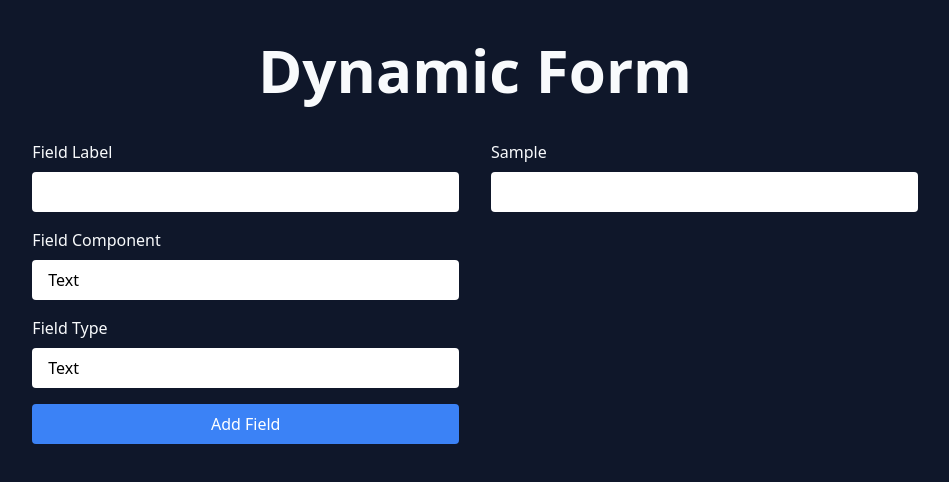
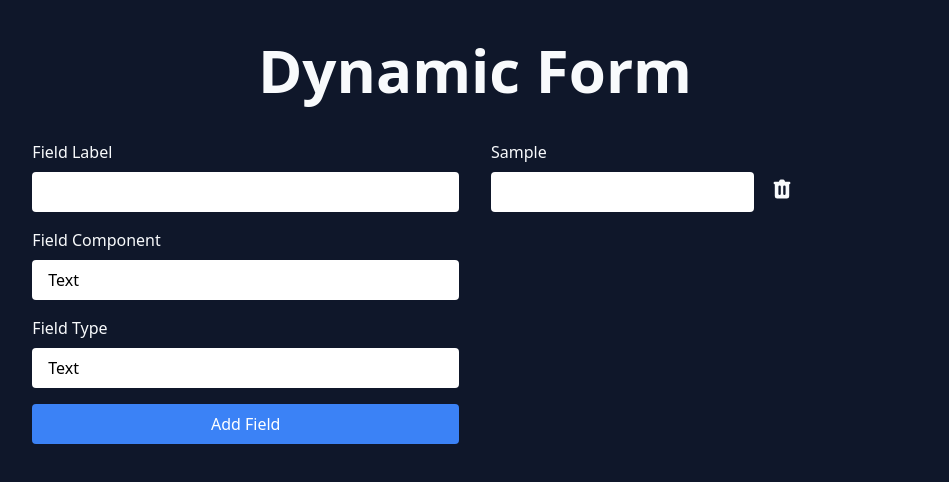
Before and after one commit to angelmtztrc/dynamic-form, a React (Vite) app: page / in a window 1280 px wide. Both pictures are taken after typing "Sample" into the empty fields and a click on the button "Add Field". Shown: the top 482 px of the page, without its empty margins (165-1114 px from the left). Built offline with nearby package versions, Linux system fonts and the light colour scheme.

Commit message:
feat:  delete fields

```diff
--- a/package.json
+++ b/package.json
@@ -7,6 +7,7 @@
     "preview": "vite preview"
   },
   "dependencies": {
+    "@heroicons/react": "^1.0.5",
     "autoprefixer": "^10.4.2",
     "nanoid": "^3.1.32",
     "postcss": "^8.4.5",
--- a/src/App.tsx
+++ b/src/App.tsx
@@ -1,8 +1,12 @@
 // components
 import Form from './components/Form';
 
+// providers
+import FieldsProvider from './providers/FieldsProvider';
+
 const App = () => {
   return (
+    <FieldsProvider>
       <main className="min-h-screen bg-slate-900">
         <div className="container mx-auto py-10">
           <h1 className="text-6xl text-slate-50 font-bold text-center">
@@ -12,6 +16,7 @@ const App = () => {
           <Form />
         </div>
       </main>
+    </FieldsProvider>
   );
 };
 
--- a/src/components/Field.tsx
+++ b/src/components/Field.tsx
@@ -1,14 +1,28 @@
+import { TrashIcon } from '@heroicons/react/solid';
+
+// interfaces
 import { Field as IField } from '../interfaces/field';
+
+// hooks
+import useFields from '../hooks/useFields';
 
 const Field = ({
   data: { id, label, type, component, values }
 }: FieldProps) => {
+  const { fields, setFields } = useFields();
+
+  const handleRemove = () => {
+    const updatedFields = fields.filter(value => value.id !== id);
+    setFields([...updatedFields]);
+  };
+
   return (
     <div className="flex flex-col space-y-2">
       <label htmlFor={id} className="text-slate-50">
         {label}
       </label>
 
+      <div className="flex items-center space-x-4">
         {component === 'text' && (
           <input
             id={id}
@@ -42,6 +56,12 @@ const Field = ({
               ))}
           </div>
         )}
+        <div>
+          <button type="button" onClick={handleRemove}>
+            <TrashIcon className="text-slate-50 w-6 h-6" />
+          </button>
+        </div>
+      </div>
     </div>
   );
 };
--- a/src/components/Form.tsx
+++ b/src/components/Form.tsx
@@ -1,4 +1,4 @@
-import { useState } from 'react';
+import { useContext, useState } from 'react';
 
 // interfaces
 import { Field } from '../interfaces/field';
@@ -7,8 +7,11 @@ import { Field } from '../interfaces/field';
 import FieldsForm from './FieldsForm';
 import Fields from './Fields';
 
+// hooks
+import useFields from '../hooks/useFields';
+
 const Form = ({}: FormProps) => {
-  const [fields, setFields] = useState<Field[]>([]);
+  const { fields, setFields } = useFields();
 
   return (
     <div className="mt-10 flex justify-center gap-8">
--- /dev/null
+++ b/src/hooks/useFields.ts
@@ -0,0 +1,9 @@
+import { useContext } from 'react';
+
+import { FieldsContext, IFieldsContext } from '../providers/FieldsProvider';
+
+const useFields = () => {
+  return useContext(FieldsContext) as IFieldsContext;
+};
+
+export default useFields;
--- /dev/null
+++ b/src/providers/FieldsProvider.tsx
@@ -0,0 +1,26 @@
+import { createContext, ReactNode, useState } from 'react';
+
+// interfaces
+import { Field } from '../interfaces/field';
+
+export interface IFieldsContext {
+  fields: Field[];
+  setFields: (values: Field[]) => void;
+}
+
+export const FieldsContext = createContext<IFieldsContext | null>(null);
+
+const FieldsProvider = ({ children }: FieldsProviderProps) => {
+  const [fields, setFields] = useState<Field[]>([]);
+  return (
+    <FieldsContext.Provider value={{ fields: fields, setFields: setFields }}>
+      {children}
+    </FieldsContext.Provider>
+  );
+};
+
+type FieldsProviderProps = {
+  children: ReactNode;
+};
+
+export default FieldsProvider;
```
Also changed, not shown: 1 other file (tests, documents, lock files or other folders). Lines whose indentation alone changed are shown as unchanged.
